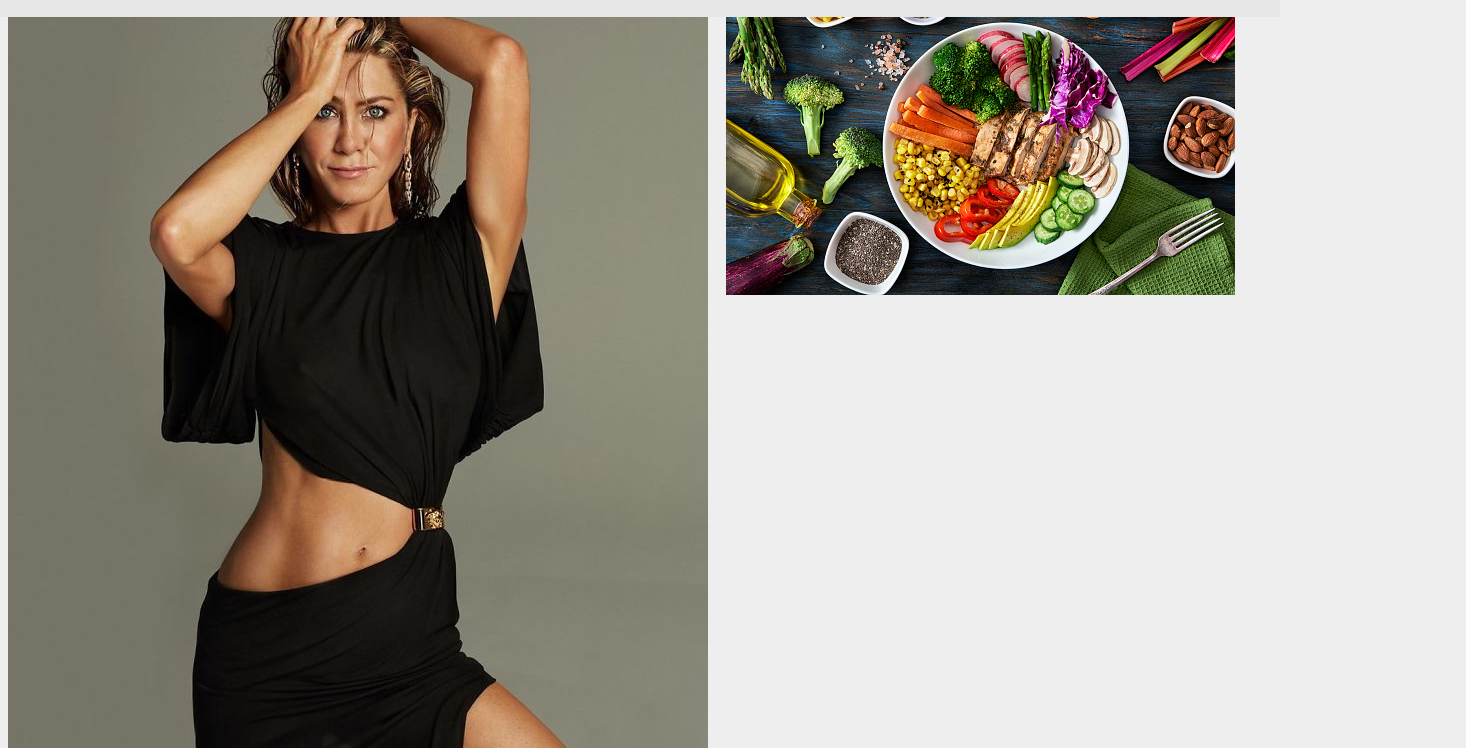
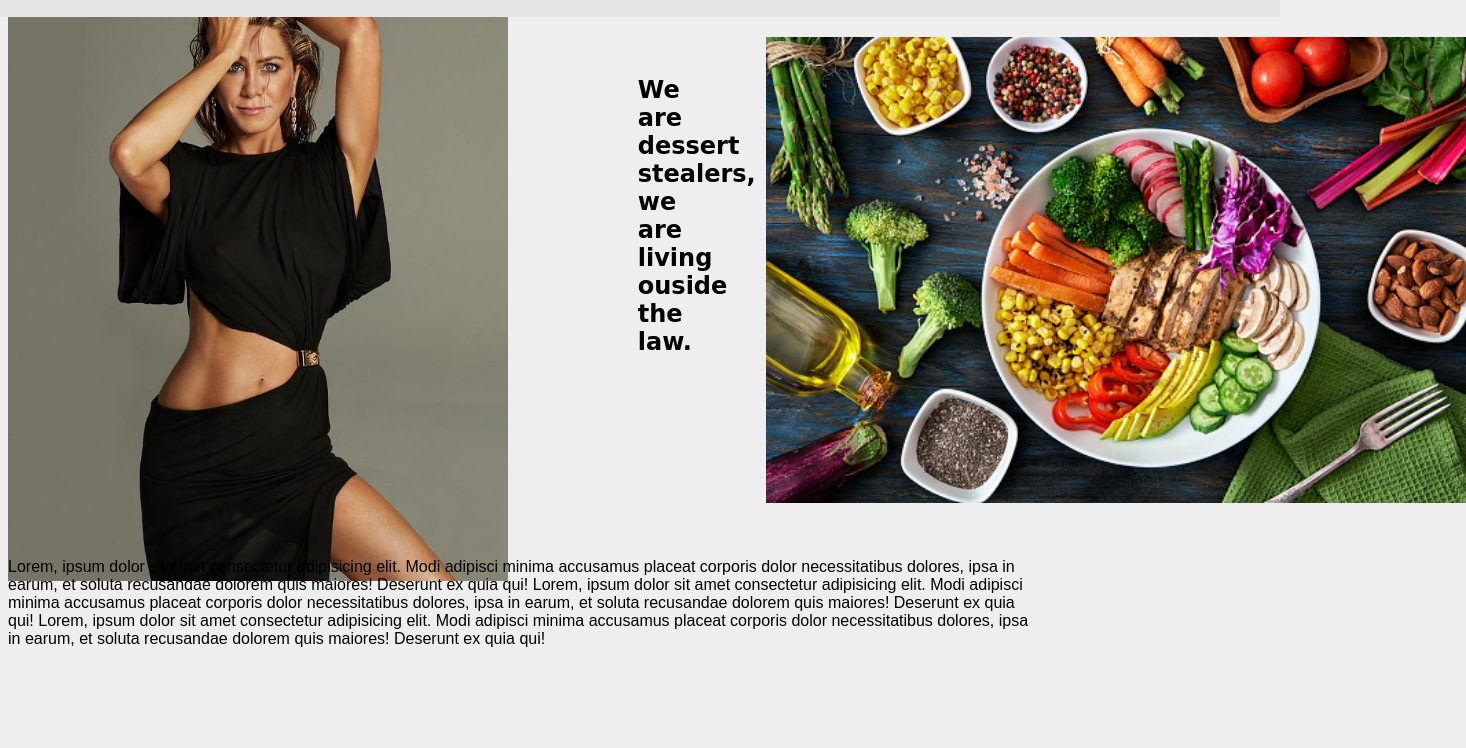
Before and after one commit to Naomif2003/Web-design-Synoptic, a plain HTML site: page index.html in a window 1280 px wide. Shown: the part 52-800 px from the top of the page, 1466 px wide, since content can reach past the window. Drawn offline with Linux system fonts and the light colour scheme.

Commit message:
Text & image
+placed images on the right and left
+placed text in the middle
+placed text underneath

```diff
--- a/JenniferAnistonBlog.css
+++ b/JenniferAnistonBlog.css
@@ -43,11 +43,32 @@ body{
 
 .img-div{
     display: grid;
-    grid-template-columns: auto  auto auto;
+    grid-template-columns: auto  auto;
+    max-width: 100%;
+    flex-basis: 50%;
+    align-items:center;
+    float: left;
+    width: 300px;
+    height: 260px;
+    padding: 0 10px 0 0;
 }
 
-.qoute {
-    font-family: cursive;
-    text-align:center;
-    text-align:calc(50%)
+.img2-div .img-breakfast{
+    display: block;
+    margin-left: 60%;
+    margin-top: 5%;
 }
+
+.qoute{
+    font-family:cursive;
+    text-align:justify;
+    margin-left: 110%;
+    margin-right: 110%;
+    margin-bottom: 125px;
+}
+
+.text{
+    font-family:sans-serif;
+    margin-top: 55px;
+    margin-right: 10%;
+}
--- a/index.html
+++ b/index.html
@@ -21,18 +21,29 @@
     </header>
 
     <div class="img-div">
-        <img class="img-jennifer" src="IMG 1 - home page.jpg" alt="Jennifer Aniston">
-        <img class="img-breakfast" src="IMG 3 - list of blogs.jpg" alt="Breakfast">
+        <img class="img-jennifer" src="IMG 1 - home page.jpg" alt="Jennifer Aniston" width="500px">
+        <h2 class="qoute"> We are dessert stealers, we are living ouside the law.</h2>
+    </div>
+    <br>
+    <div class="img2-div">
+        <img class="img-breakfast" src="IMG 3 - list of blogs.jpg" alt="Breakfast" width="700px">
     </div>
 
-    <h2 class="qoute">We are dessert stealers,
-    </h2>
-    <h2 class="qoute">we are living ouside the law.
-    </h2>
-
-    <div class="img-div">
-        <img class="img-breakfast" src="IMG 3 - list of blogs.jpg" alt="Breakfast">
+    <div class="text">
+        <p class="text">
+            Lorem, ipsum dolor sit amet consectetur adipisicing elit.
+            Modi adipisci minima accusamus placeat corporis dolor
+            necessitatibus dolores, ipsa in earum, et soluta recusandae
+            dolorem quis maiores! Deserunt ex quia qui!
+            Lorem, ipsum dolor sit amet consectetur adipisicing elit.
+            Modi adipisci minima accusamus placeat corporis dolor
+            necessitatibus dolores, ipsa in earum, et soluta recusandae
+            dolorem quis maiores! Deserunt ex quia qui!
+            Lorem, ipsum dolor sit amet consectetur adipisicing elit.
+            Modi adipisci minima accusamus placeat corporis dolor
+            necessitatibus dolores, ipsa in earum, et soluta recusandae
+            dolorem quis maiores! Deserunt ex quia qui!
+        </p>
     </div>
-
 </body>
 </html>
```
